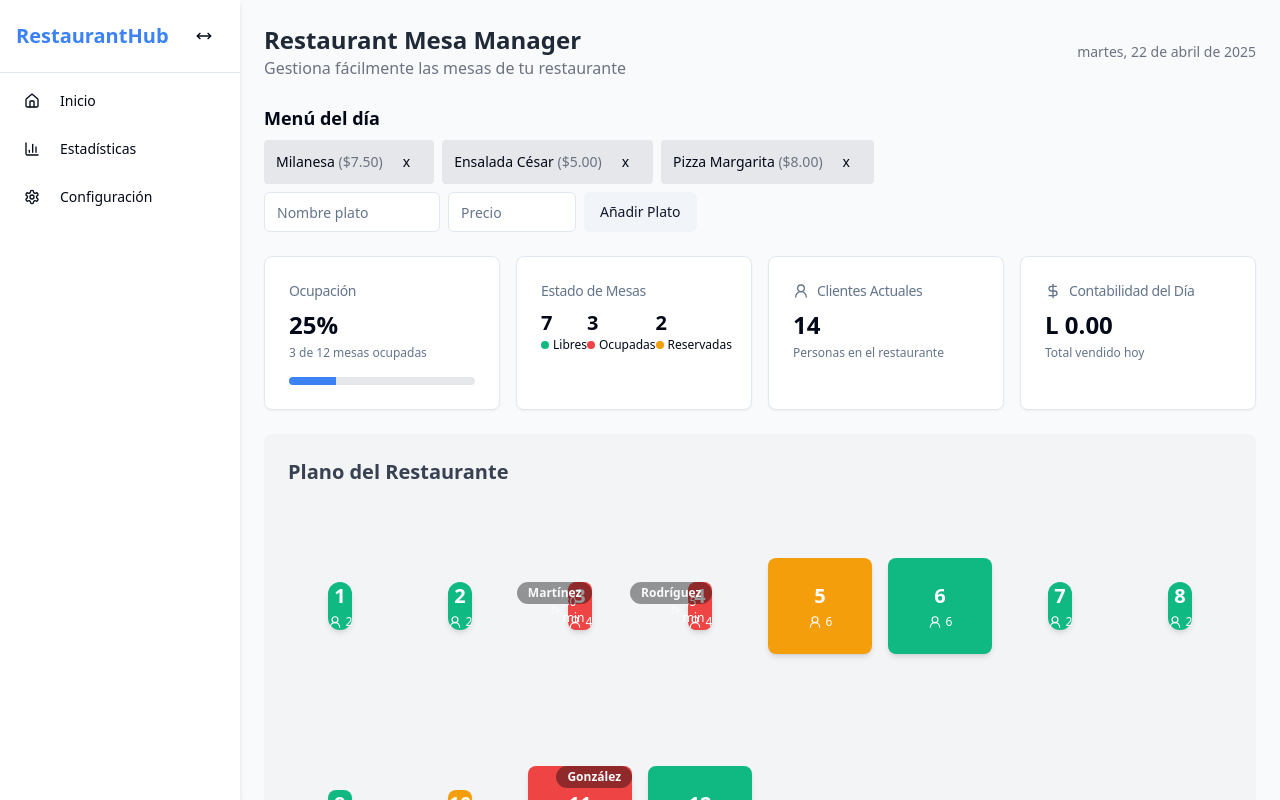
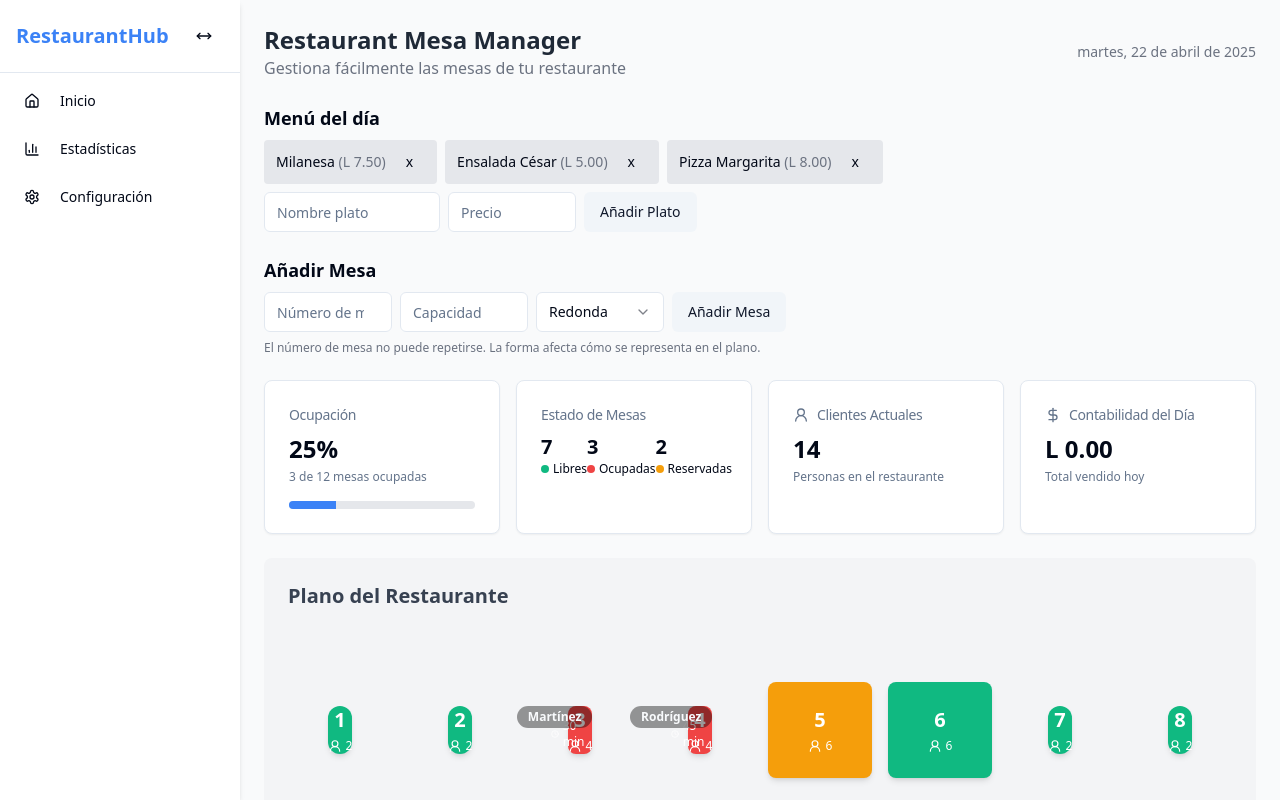
Before and after one commit to MrMRmiguelo/La-Selecta, a React (Vite) app: page / in a window 1280 px wide. Built offline with nearby package versions, Linux system fonts and the light colour scheme.

Commit message:
Add table creation functionality

```diff
--- a/src/pages/Index.tsx
+++ b/src/pages/Index.tsx
@@ -8,6 +8,7 @@ import { TableProps } from "@/components/restaurant/Table";
 import { MenuItem, TableFoodItem } from "@/types/restaurant";
 import { Button } from "@/components/ui/button";
 import { Input } from "@/components/ui/input";
+import { Select, SelectTrigger, SelectValue, SelectContent, SelectItem } from "@/components/ui/select";
 
 const DEFAULT_MENU: MenuItem[] = [
   { id: 1, name: "Milanesa", price: 7.5 },
@@ -37,6 +38,11 @@ const Index = () => {
   // Estados para añadir nuevos platos al menú
   const [newDishName, setNewDishName] = useState("");
   const [newDishPrice, setNewDishPrice] = useState("");
+
+  // Nuevo: Estados para añadir mesas
+  const [newTableNumber, setNewTableNumber] = useState("");
+  const [newTableCapacity, setNewTableCapacity] = useState("");
+  const [newTableShape, setNewTableShape] = useState<"round" | "square" | "rect">("round");
 
   // Contabilidad diaria
   const [dailyTotal, setDailyTotal] = useState(0);
@@ -86,6 +92,35 @@ const Index = () => {
     );
   };
 
+  // Añadir nueva mesa
+  const handleAddTable = () => {
+    const number = parseInt(newTableNumber, 10);
+    const capacity = parseInt(newTableCapacity, 10);
+    if (
+      isNaN(number) ||
+      isNaN(capacity) ||
+      number <= 0 ||
+      capacity <= 0 ||
+      tables.some(t => t.number === number)
+    ) {
+      return; // No permite datos inválidos o duplicados
+    }
+    const newId = tables.length ? Math.max(...tables.map(t => t.id)) + 1 : 1;
+    setTables([
+      ...tables,
+      {
+        id: newId,
+        number,
+        capacity,
+        status: "free",
+        shape: newTableShape
+      }
+    ]);
+    setNewTableNumber("");
+    setNewTableCapacity("");
+    setNewTableShape("round");
+  };
+
   return (
     <RestaurantLayout>
       <div className="p-6 space-y-6">
@@ -109,7 +144,7 @@ const Index = () => {
           <div className="flex flex-wrap gap-2 mb-2">
             {menu.map((item) =>
               <span key={item.id} className="bg-gray-200 px-3 py-1 rounded text-sm flex items-center gap-2">
-                <span>{item.name} <span className="text-gray-500">(${item.price.toFixed(2)})</span></span>
+                <span>{item.name} <span className="text-gray-500">(L {item.price.toFixed(2)})</span></span>
                 <Button variant="ghost" size="sm" onClick={() => handleRemoveMenuItem(item.id)}>x</Button>
               </span>
             )}
@@ -130,6 +165,46 @@ const Index = () => {
               className="w-32"
             />
             <Button variant="secondary" onClick={handleAddMenuItem}>Añadir Plato</Button>
+          </div>
+        </section>
+
+        {/* NUEVO: Formulario para agregar mesas */}
+        <section className="mb-6">
+          <h2 className="text-lg font-semibold mb-2">Añadir Mesa</h2>
+          <div className="flex gap-2 flex-wrap items-center">
+            <Input
+              placeholder="Número de mesa"
+              value={newTableNumber}
+              onChange={e => setNewTableNumber(e.target.value.replace(/\D/, ""))}
+              className="w-32"
+              type="number"
+              min={1}
+            />
+            <Input
+              placeholder="Capacidad"
+              value={newTableCapacity}
+              onChange={e => setNewTableCapacity(e.target.value.replace(/\D/, ""))}
+              className="w-32"
+              type="number"
+              min={1}
+            />
+            <Select
+              value={newTableShape}
+              onValueChange={v => setNewTableShape(v as "round" | "square" | "rect")}
+            >
+              <SelectTrigger className="w-32">
+                <SelectValue placeholder="Forma" />
+              </SelectTrigger>
+              <SelectContent>
+                <SelectItem value="round">Redonda</SelectItem>
+                <SelectItem value="square">Cuadrada</SelectItem>
+                <SelectItem value="rect">Rectangular</SelectItem>
+              </SelectContent>
+            </Select>
+            <Button variant="secondary" onClick={handleAddTable}>Añadir Mesa</Button>
+          </div>
+          <div className="text-xs text-gray-500 mt-2">
+            El número de mesa no puede repetirse. La forma afecta cómo se representa en el plano.
           </div>
         </section>
 
```
